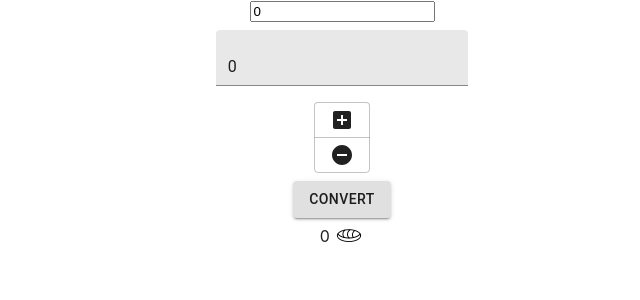
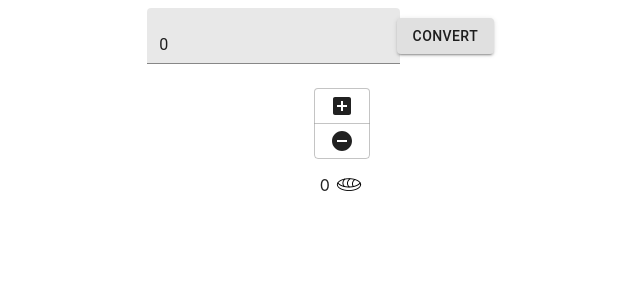
Before and after one commit to vvn-chvz/mayan_base20, a React (Create React App) app: page / in a window 1280 px wide. Shown: the top 300 px of the page, without its empty margins (298-938 px from the left). Built offline with nearby package versions, Linux system fonts and the light colour scheme.

Commit message:
Grid structure initialization

```diff
--- a/src/component/InputContainer.jsx
+++ b/src/component/InputContainer.jsx
@@ -4,6 +4,7 @@
 import PlusMinus from './PlusMinus';
 import TextBox from './TextBox';
 import Box from '@material-ui/core/Box';
+import Grid from '@material-ui/core/Grid';
 import Button from '@material-ui/core/Button';
 import Container from '@material-ui/core/Container';
 
@@ -58,10 +59,17 @@
       <Container maxWidth="lg">
         <form onSubmit={this.convertHandler}>
           <Box color="text.primary">
-            <input type="number" step="1" value={this.state.value} onChange={this.handleChange} />
-            <TextBox storage={this.state.value} action={this.handleChange} />
-            <PlusMinus add={this.IncrementItem} subtract={this.DecrementItem} />
-            <Button variant="contained" onClick={this.convertHandler}>Convert</Button>
+            <Grid container justify="center" alignItems="center" spacing={1}>
+              <Grid item xs={2}>
+                <TextBox storage={this.state.value} action={this.handleChange} />
+              </Grid>
+              <Grid item xs={2}>
+                <Button type="submit" variant="contained" onClick={this.convertHandler}>Convert</Button>
+              </Grid>
+              <Grid item xs={12}>
+                <PlusMinus add={this.IncrementItem} subtract={this.DecrementItem} />
+              </Grid>
+            </Grid>
           </Box>
           <Box color="text.primary">
             {this.state.result.map((number, i) =>
```
